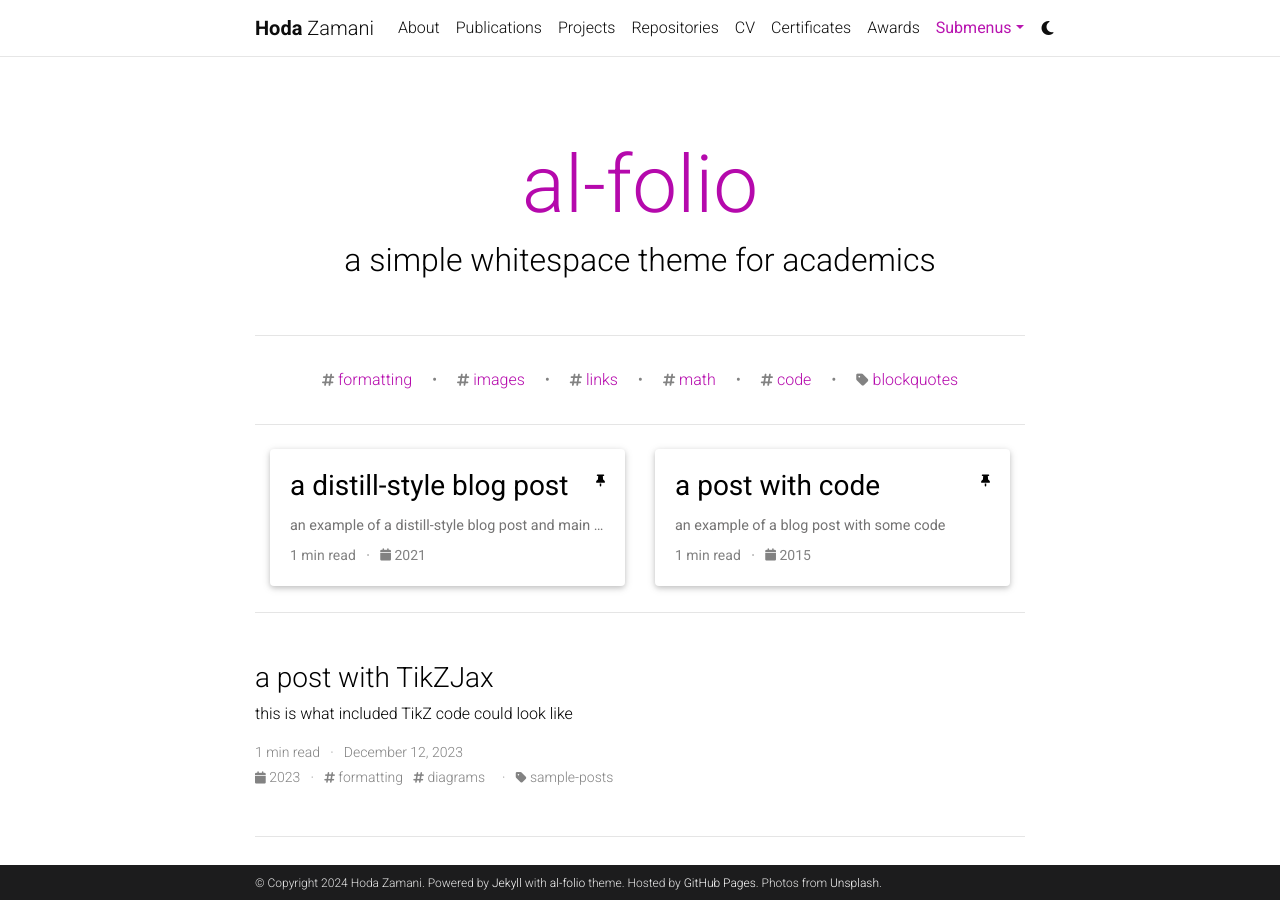
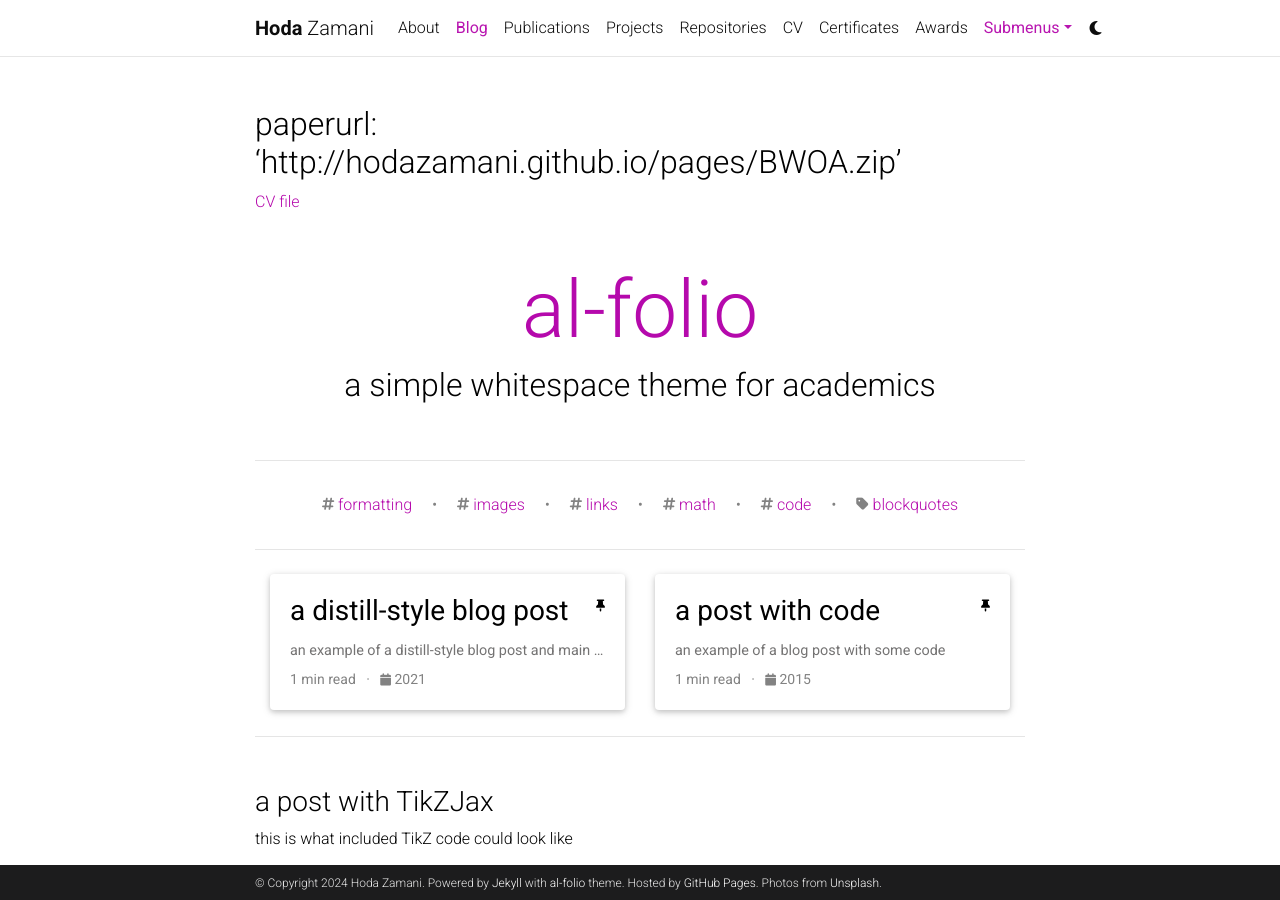
Before and after one commit to HodaZamani/HodaZamani.github.io, a Jekyll site: the page built from _pages/blog.md, in a window 1280 px wide and 900 px high. Built offline with Jekyll 4.4.1, drawn with Linux system fonts in a browser that asks for light colours; full-size pictures stand in for the smaller copies a plugin makes; the list of posts is cut into pages by our own code; comment, search, counter and statistics services are not loaded; a style sheet for code colours, icons or effects is not loaded.

Commit message:
Update blog.md

```diff
--- a/_pages/blog.md
+++ b/_pages/blog.md
@@ -15,7 +15,9 @@
     before: 1 # The number of links before the current page
     after: 3  # The number of links after the current page
 ---
-
+paperurl: 'http://hodazamani.github.io/pages/BWOA.zip'
+---
+[CV file](http://hodazamani.github.io/pages/BWOA.zip)
 <div class="post">
 
   {% assign blog_name_size = site.blog_name | size %}
```
Also changed, not shown: other parts of _pages/blog.md (+1 -1 lines).
